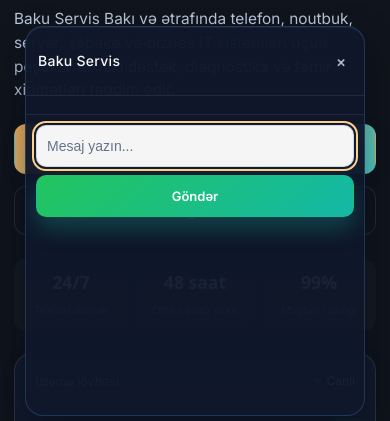
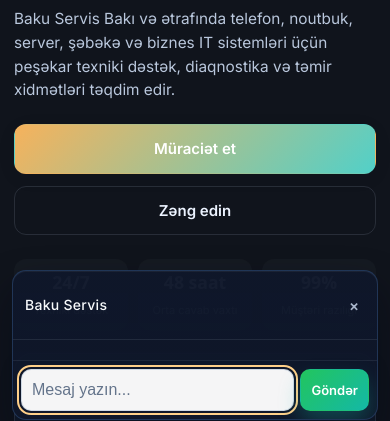
Before and after one commit to huseynManaf/Baku-servis, a website: page public/index.html in a window 390 px wide. Both pictures are taken after a click on the button "Canlı Çat aç/bağla". Shown: the part 348-769 px from the top of the page. Drawn offline with nearby package versions, Linux system fonts and the light colour scheme; no server answers.

Commit message:
UI mobile fix and styles updated

```diff
--- a/package.json
+++ b/package.json
@@ -11,7 +11,7 @@
     "cap:open-android": "npx cap open android",
     "cap:copy": "npx cap copy",
     "cap:sync": "npx cap sync",
-    "android:build:debug": "npm run cap:sync && node -e \"require('fs').rmSync('android/app/src/main/assets/public',{recursive:true,force:true})\" && .\\android\\gradlew.bat -p android assembleDebug"
+    "android:build:debug": "npm run cap:sync && node -e \"require('fs').rmSync('android/app/src/main/assets/public',{recursive:true,force:true})\" && .\\android\\gradlew.bat -p android assembleDebug && node -e \"require('fs').mkdirSync('download',{recursive:true}); require('fs').copyFileSync('android/app/build/outputs/apk/debug/app-debug.apk','download/app-debug.apk')\""
   },
   "dependencies": {
     "@capacitor/android": "^5.0.4",
--- a/public/css/style.css
+++ b/public/css/style.css
@@ -151,6 +151,8 @@ body[data-theme="light"] .nav, body.theme-light .nav{background:rgba(255,255,255
 }
 .nav-links{display:flex;gap:28px;align-items:center;}
 .nav-links a{text-decoration:none;color:var(--text-mid);font-size:14.5px;font-weight:500;}
+.nav-links .nav-download{color:var(--text-hi);border:1px solid var(--line);border-radius:8px;padding:8px 12px;background:rgba(79,140,255,0.12);}
+.nav-links .nav-download:hover{border-color:var(--accent);color:var(--text-hi);}
 .nav-links a:hover{color:var(--text-hi);}
 .nav-cta{display:flex;gap:10px;align-items:center;}
 .tel-badge{
@@ -949,3 +951,45 @@ select.status-select{background:var(--ink-900);border:1px solid var(--line);colo
 @media (max-width:900px){
   .chat-admin-layout{grid-template-columns:1fr;}
 }
+
+#chat-widget,
+#chat-panel,
+.chat-header,
+.chat-log,
+.chat-input-row,
+.chat-bubble,
+.chat-message{box-sizing:border-box;min-width:0;}
+#chat-panel{max-width:calc(100vw - 36px);}
+.chat-header strong{min-width:0;overflow-wrap:anywhere;}
+.chat-log{overscroll-behavior:contain;}
+.chat-log:empty{display:none;}
+.chat-bubble,
+.chat-message{overflow-wrap:anywhere;word-break:break-word;}
+.chat-input-row{align-items:center;}
+.chat-input-row input,
+#customer-chat-input{min-width:0;width:100%;}
+#customer-chat-send{flex:0 0 auto;white-space:nowrap;}
+
+@media (max-width:600px){
+  #chat-widget{left:12px;right:12px;bottom:calc(76px + env(safe-area-inset-bottom));}
+  #chat-panel{
+    left:12px;
+    right:12px;
+    bottom:calc(76px + env(safe-area-inset-bottom));
+    width:auto;
+    max-width:none;
+    height:auto;
+    max-height:calc(100dvh - 96px - env(safe-area-inset-bottom));
+    border-radius:14px;
+  }
+  #chat-panel .chat-header{padding:10px 12px;}
+  #chat-panel .chat-log{flex:0 1 auto;max-height:min(42dvh, 260px);padding:10px 8px;}
+  #chat-panel .chat-input-row{padding:8px;gap:6px;}
+  .chat-bubble{max-width:92%;}
+}
+
+@media (max-width:420px){
+  #chat-panel .chat-input-row{flex-direction:row;align-items:center;}
+  #chat-panel .chat-input-row input{min-height:42px;font-size:16px;}
+  #customer-chat-send{width:auto;min-width:68px;padding:10px 10px;}
+}
--- a/public/index.html
+++ b/public/index.html
@@ -133,6 +133,7 @@
           <a href="#services">Xidmətlər</a>
           <a href="#order-section">Müraciət</a>
           <a href="#track">İzləmə</a>
+          <a href="/download" class="nav-download" aria-label="Android tətbiqini yüklə">Tətbiqi Yüklə</a>
         </div>
 
         <div class="nav-cta">
```
Also changed, not shown: server.js (+19 -0 lines), 1 other file.
